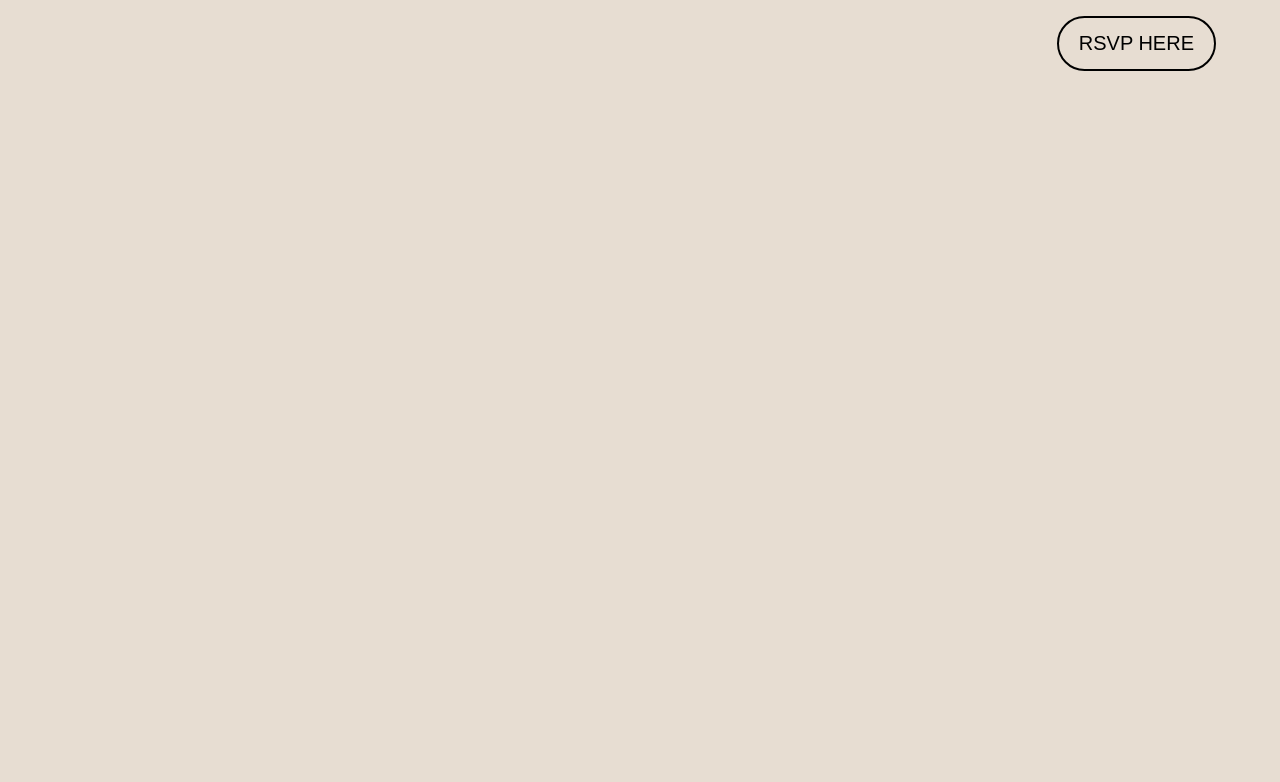
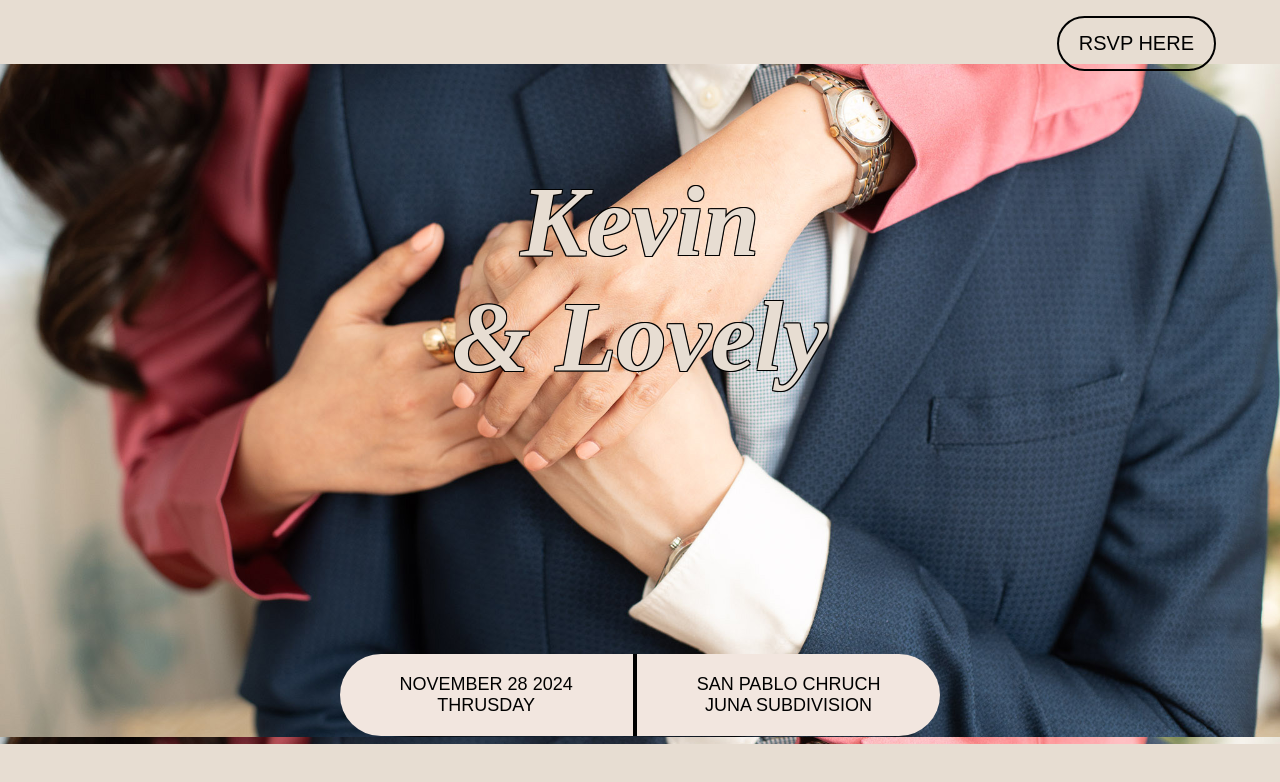
Before and after one commit to dev-zelle/KevinLovelyProd, a React (Vite) app: page /KevinLovelyWedding/KevinLovelyWedding in a window 1280 px wide. Before the commit this address had no page. Shown: the top 782 px of the page. Built offline with nearby package versions, Linux system fonts and the light colour scheme.

Commit message:
Pilot Testing
deploy in github

```diff
--- a/src/App.jsx
+++ b/src/App.jsx
@@ -12,7 +12,7 @@ function App() {
       <div><Navbar /></div>
       <div>
         <Routes>
-          <Route path='/' element={<Suspense fallback={<div> </div>}><Home /></Suspense>} />
+          <Route path='/KevinLovelyWedding/' element={<Suspense fallback={<div> </div>}><Home /></Suspense>} />
         </Routes>
       </div>
     </div>
```
